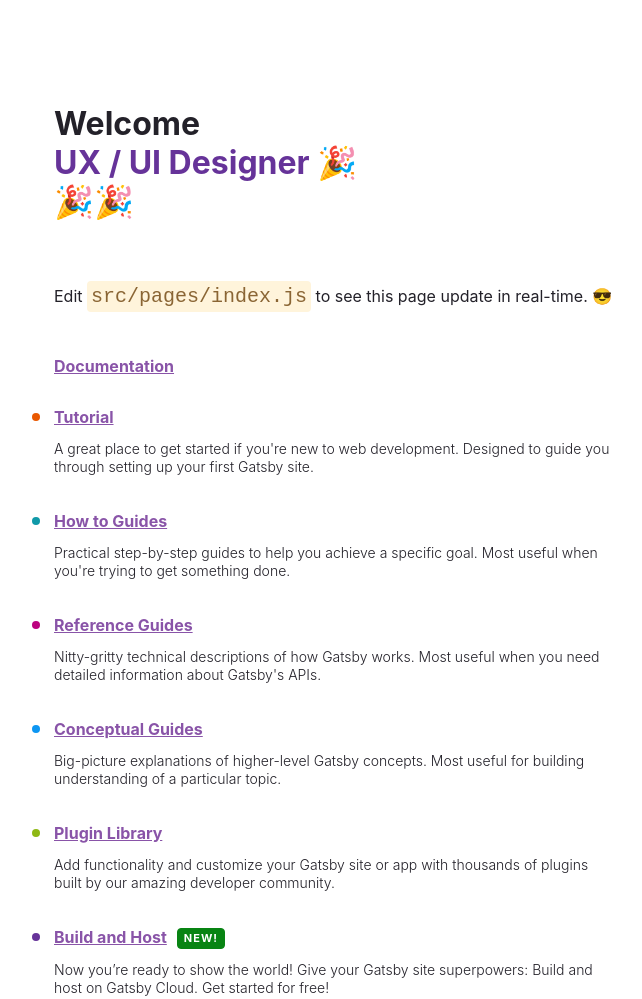
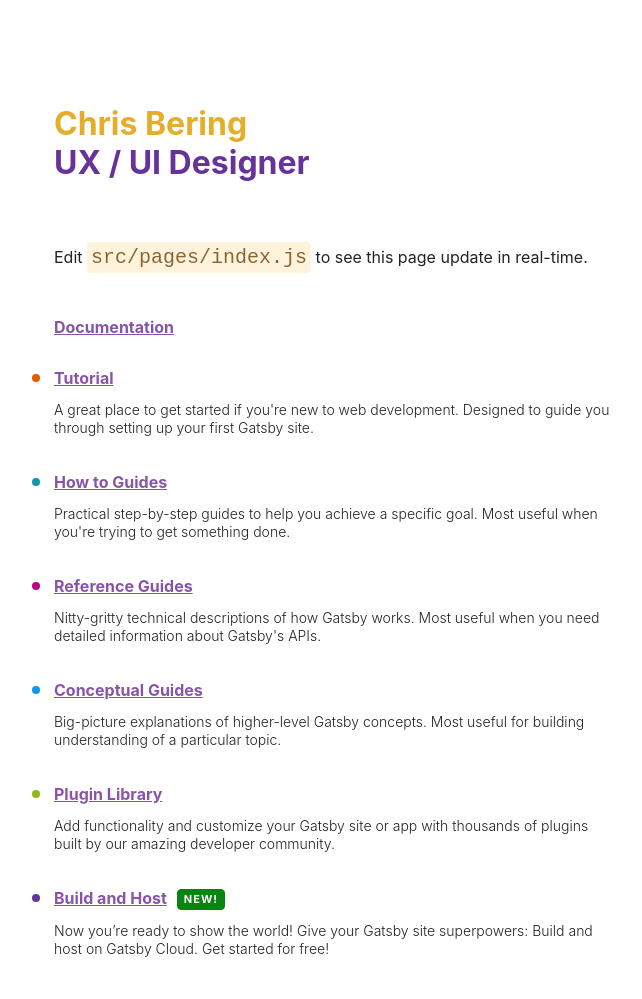
Before and after one commit to ChrisBDK74/Gatsby-folio, a Gatsby site: page / in a window 1280 px wide. Shown: the top 999 px of the page, without its empty margins (50-692 px from the left). Built offline with nearby package versions, Linux system fonts and the light colour scheme; Gatsby itself is replaced by a stand-in of ours.

Commit message:
Edited styles in index.js

```diff
--- a/src/pages/index.js
+++ b/src/pages/index.js
@@ -10,6 +10,7 @@
   marginTop: 0,
   marginBottom: 64,
   maxWidth: 320,
+  color: "#E6AD2B",
 }
 const headingAccentStyles = {
   color: "#663399",
@@ -131,19 +132,19 @@
     <main style={pageStyles}>
       <title>UX Portfolio</title>
       <h1 style={headingStyles}>
-        Welcome
+        Chris Bering
         <br />
         <span style={headingAccentStyles}>UX / UI Designer </span>
-        <span role="img" aria-label="Party popper emojis">
+        {/* <span role="img" aria-label="Party popper emojis">
           🎉🎉🎉
-        </span>
+        </span> */}
       </h1>
       <p style={paragraphStyles}>
         Edit <code style={codeStyles}>src/pages/index.js</code> to see this page
         update in real-time.{" "}
-        <span role="img" aria-label="Sunglasses smiley emoji">
+        {/* <span role="img" aria-label="Sunglasses smiley emoji">
           😎
-        </span>
+        </span> */}
       </p>
       <ul style={listStyles}>
         <li style={docLinkStyle}>
```
